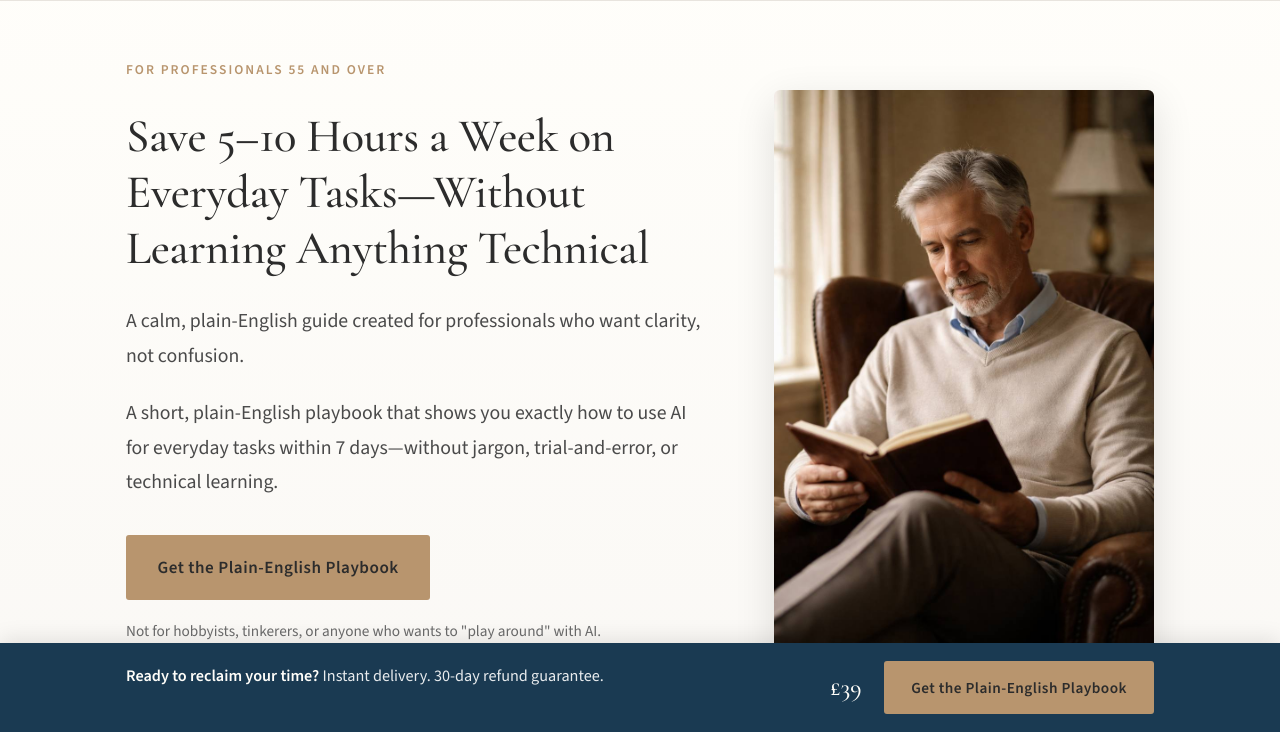
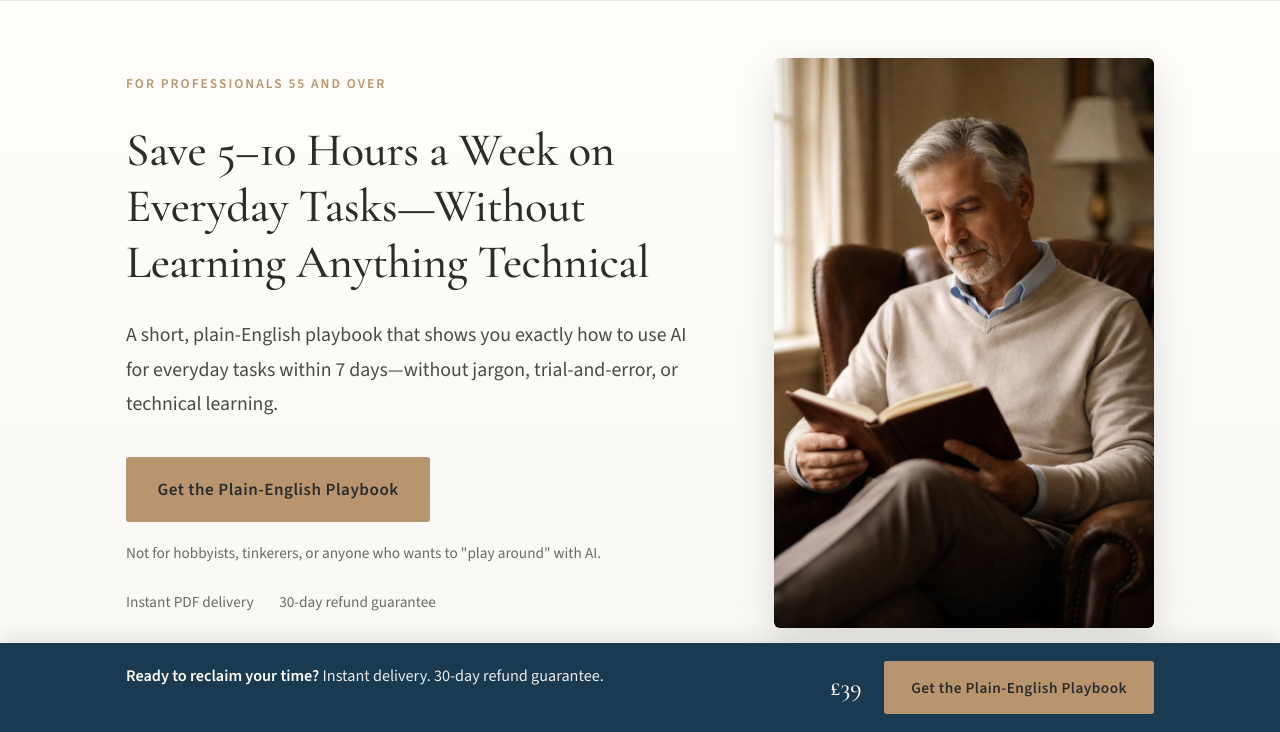
Before and after one commit to freddiegibz/AIInfoBusiness, a plain HTML site: page index.html in a window 1280 px wide. Shown: the part 68-800 px from the top of the page. Drawn offline with nearby package versions, Linux system fonts and the light colour scheme.

Commit message:
removed subheadline

```diff
--- a/index.html
+++ b/index.html
@@ -838,7 +838,6 @@
             <div class="hero-content">
                 <p class="hero-eyebrow">For Professionals 55 and Over</p>
                 <h1>Save 5–10 Hours a Week on Everyday Tasks—Without Learning Anything Technical</h1>
-                <p class="hero-subtitle">A calm, plain-English guide created for professionals who want clarity, not confusion.</p>
                 <p class="hero-subtitle">A short, plain-English playbook that shows you exactly how to use AI for everyday tasks within 7 days—without jargon, trial-and-error, or technical learning.</p>
 
                 <div class="hero-cta-group">
```
